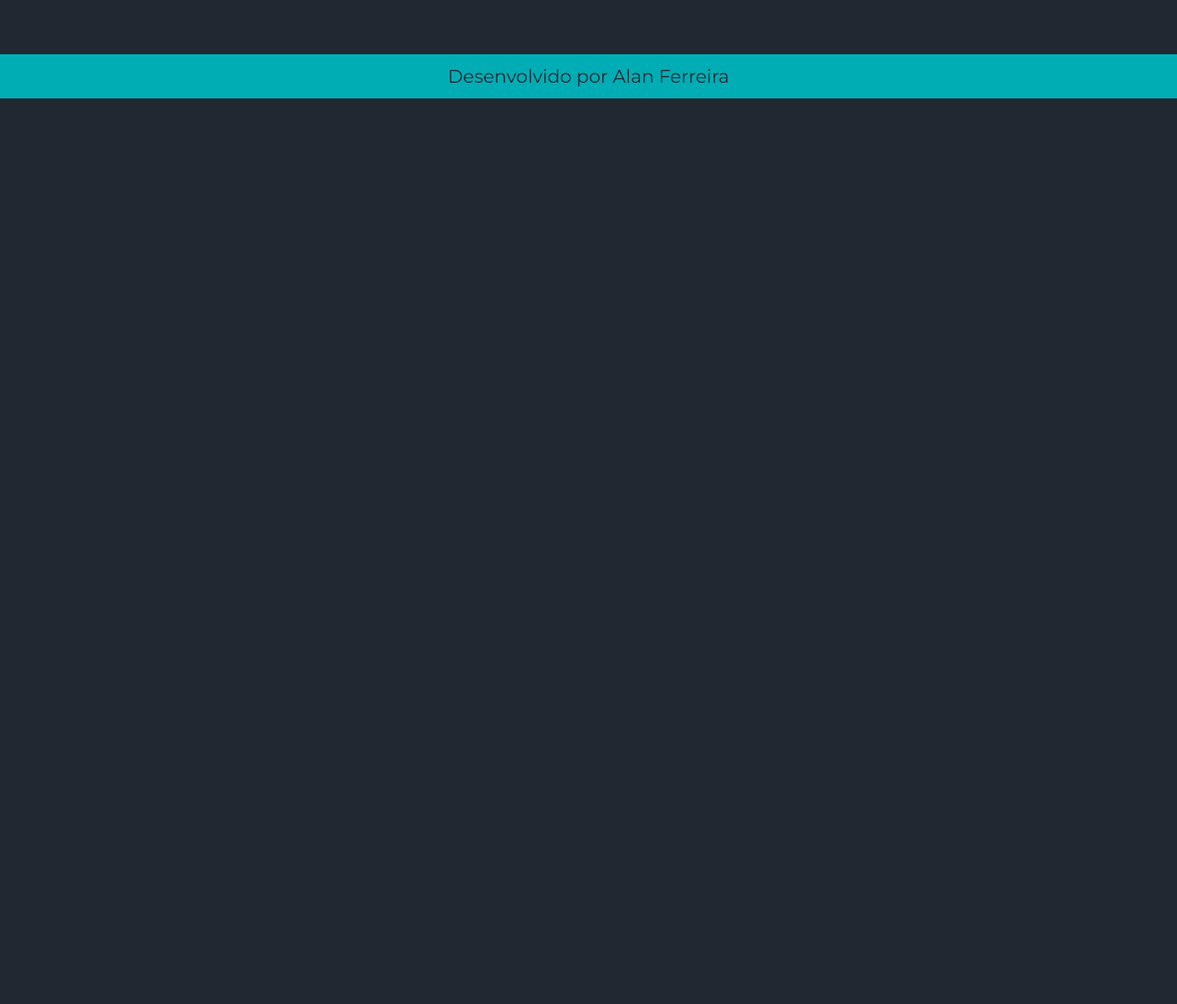
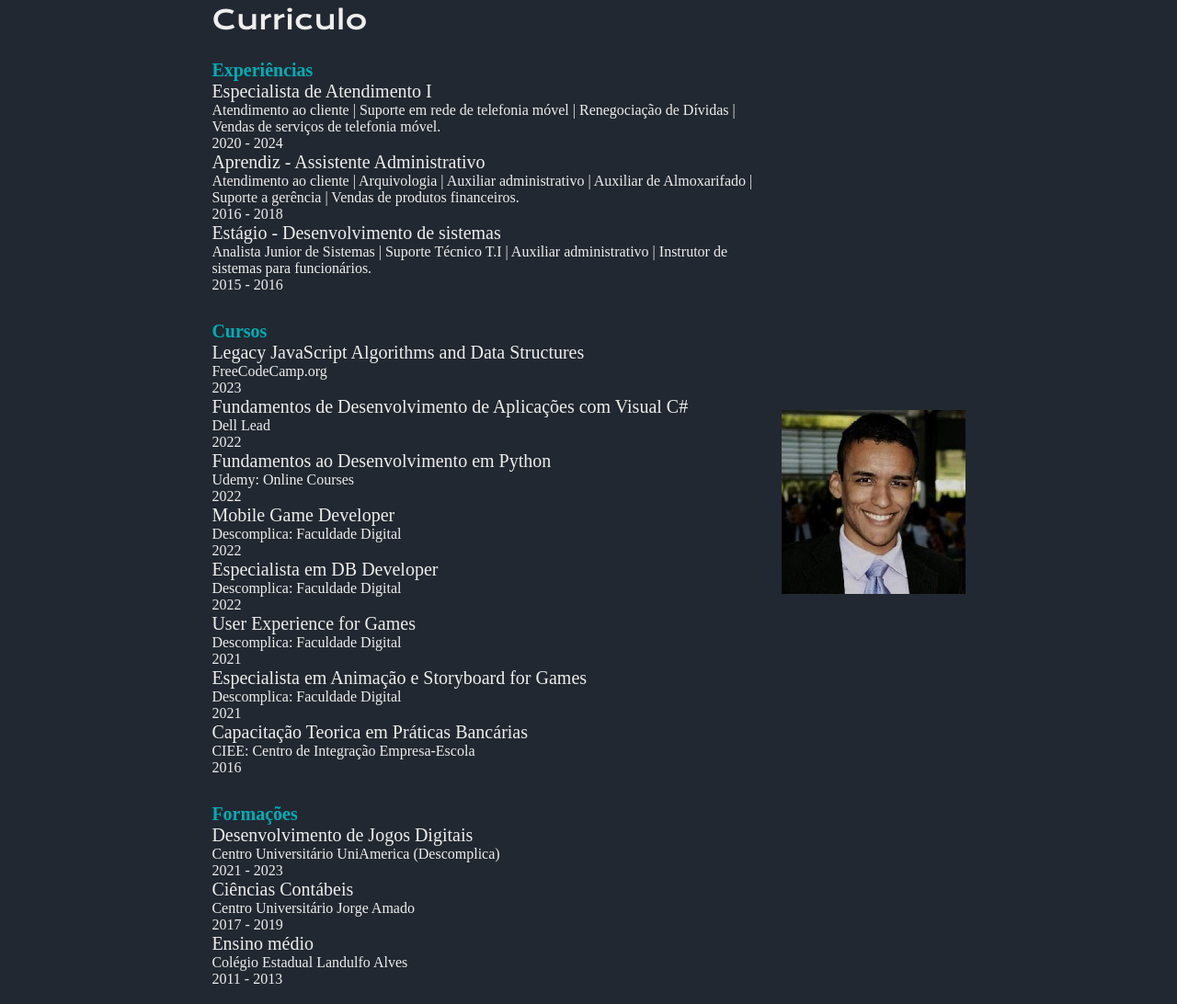
Before and after one commit to AllanSafe/Alura-portfolio, a plain HTML site: page Primeiro-codigo/pages/curriculum.html in a window 1280 px wide. Shown: the part 119-1211 px from the top of the page at 92% size. Before the commit the page ends 800 px from the top, so only its background shows below. Drawn offline with nearby package versions, Linux system fonts and the light colour scheme.

Commit message:
update: Updated Resume page by adding pertinent information, image, formatting, and colors

```diff
--- a/Primeiro-codigo/pages/curriculum.html
+++ b/Primeiro-codigo/pages/curriculum.html
@@ -43,7 +43,114 @@
         >
       </nav>
     </header>
-    <main class="apresentacao"></main>
+    <main class="apresentacao">
+      <section class="apresentacao__conteudo">
+        <h1 class="apresentacao__conteudo__titulo">Curriculo</h1>
+        <div class="apresentacao__conteudo__curriculo">
+          <div class="apresentacao__conteudo__exp-formacoes">
+            <h2 class="apresentacao__conteudo__titulo__curriculo">
+              Experiências
+            </h2>
+            <div class="experiencias__conteudo">
+              <h3 class="apresentacao__conteudo__titulo__exp">
+                Especialista de Atendimento I
+              </h3>
+              <p>
+                Atendimento ao cliente | Suporte em rede de telefonia móvel |
+                Renegociação de Dívidas | Vendas de serviços de telefonia móvel.
+              </p>
+              <p2>2020 - 2024</p2>
+              <h3 class="apresentacao__conteudo__titulo__exp">
+                Aprendiz - Assistente Administrativo
+              </h3>
+              <p>
+                Atendimento ao cliente | Arquivologia | Auxiliar administrativo
+                | Auxiliar de Almoxarifado | Suporte a gerência | Vendas de
+                produtos financeiros.
+              </p>
+              <p2>2016 - 2018</p2>
+              <h3 class="apresentacao__conteudo__titulo__exp">
+                Estágio - Desenvolvimento de sistemas
+              </h3>
+              <p>
+                Analista Junior de Sistemas | Suporte Técnico T.I | Auxiliar
+                administrativo | Instrutor de sistemas para funcionários.
+              </p>
+              <p2>2015 - 2016</p2>
+            </div>
+          </div>
+
+          <div class="apresentacao__conteudo__exp-formacoes">
+            <h2 class="apresentacao__conteudo__titulo__curriculo">Cursos</h2>
+            <div class="cursos__conteudo">
+              <h3 class="apresentacao__conteudo__titulo__exp">
+                Legacy JavaScript Algorithms and Data Structures
+              </h3>
+              <p>FreeCodeCamp.org</p>
+              <p2>2023</p2>
+              <h3 class="apresentacao__conteudo__titulo__exp">
+                Fundamentos de Desenvolvimento de Aplicações com Visual C#
+              </h3>
+              <p>Dell Lead</p>
+              <p2>2022 </p2>
+              <h3 class="apresentacao__conteudo__titulo__exp">
+                Fundamentos ao Desenvolvimento em Python
+              </h3>
+              <p>Udemy: Online Courses</p>
+              <p2>2022</p2>
+              <h3 class="apresentacao__conteudo__titulo__exp">
+                Mobile Game Developer
+              </h3>
+              <p>Descomplica: Faculdade Digital</p>
+              <p2>2022</p2>
+              <h3 class="apresentacao__conteudo__titulo__exp">
+                Especialista em DB Developer
+              </h3>
+              <p>Descomplica: Faculdade Digital</p>
+              <p2>2022</p2>
+              <h3 class="apresentacao__conteudo__titulo__exp">
+                User Experience for Games
+              </h3>
+              <p>Descomplica: Faculdade Digital</p>
+              <p2>2021</p2>
+              <h3 class="apresentacao__conteudo__titulo__exp">
+                Especialista em Animação e Storyboard for Games
+              </h3>
+              <p>Descomplica: Faculdade Digital</p>
+              <p2>2021</p2>
+              <h3 class="apresentacao__conteudo__titulo__exp">
+                Capacitação Teorica em Práticas Bancárias
+              </h3>
+              <p>CIEE: Centro de Integração Empresa-Escola</p>
+              <p2>2016</p2>
+            </div>
+          </div>
+
+          <div class="apresentacao__conteudo__exp-formacoes">
+            <h2 class="apresentacao__conteudo__titulo__curriculo">Formações</h2>
+            <div>
+              <h3 class="apresentacao__conteudo__titulo__exp">
+                Desenvolvimento de Jogos Digitais
+              </h3>
+              <p>Centro Universitário UniAmerica (Descomplica)</p>
+              <p2>2021 - 2023</p2>
+              <h3 class="apresentacao__conteudo__titulo__exp">
+                Ciências Contábeis
+              </h3>
+              <p>Centro Universitário Jorge Amado</p>
+              <p2>2017 - 2019</p2>
+              <h3 class="apresentacao__conteudo__titulo__exp">Ensino médio</h3>
+              <p>Colégio Estadual Landulfo Alves</p>
+              <p2>2011 - 2013</p2>
+            </div>
+          </div>
+        </div>
+      </section>
+      <img
+        src="/Primeiro-codigo/assets/photo-personal.jpg"
+        alt="foto de perfil do Alan Ferreira"
+      />
+    </main>
     <footer class="rodape"><p>Desenvolvido por Alan Ferreira</p></footer>
   </body>
 </html>
--- a/Primeiro-codigo/styles/style.css
+++ b/Primeiro-codigo/styles/style.css
@@ -121,3 +121,24 @@ body {
   font-style: normal;
   font-size: 20px;
 }
+
+.apresentacao__conteudo__titulo__curriculo {
+  font: var(--font-primaria);
+  font-optical-sizing: auto;
+  font-weight: 700;
+  font-style: normal;
+  font-size: 20px;
+  color: var(--cor-terciaria);
+}
+.apresentacao__conteudo__titulo__exp {
+  font: var(--font-secundaria);
+  font-optical-sizing: auto;
+  font-weight: 500;
+  font-style: normal;
+  font-size: 20px;
+}
+.apresentacao__conteudo__exp-formacoes {
+  display: flex;
+  flex-direction: column;
+  padding: 15px 0px;
+}
```
Also changed, not shown: Primeiro-codigo/index.html (+2 -2 lines).
